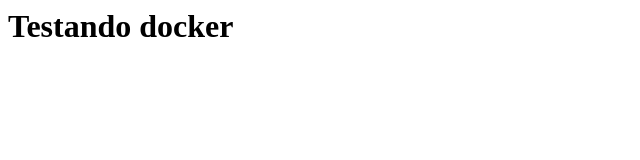
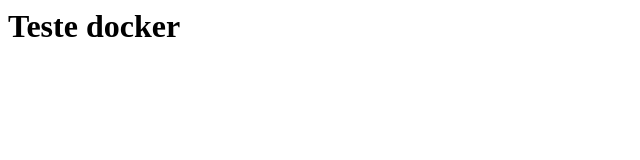
Before and after one commit to rodolfoSantosUK/dockerCod3r, a plain HTML site: page CURSO-DOCKER/build-dev/index.html in a window 1280 px wide. Shown: the whole page, without its empty margins (0-640 px from the left). Drawn offline with Linux system fonts and the light colour scheme.

```diff
--- a/CURSO-DOCKER/build-dev/index.html
+++ b/CURSO-DOCKER/build-dev/index.html
@@ -1 +1 @@
-<h1>Testando docker</h1>
+<h1>Teste docker</h1>
```
Also changed, not shown: 1 other file.
